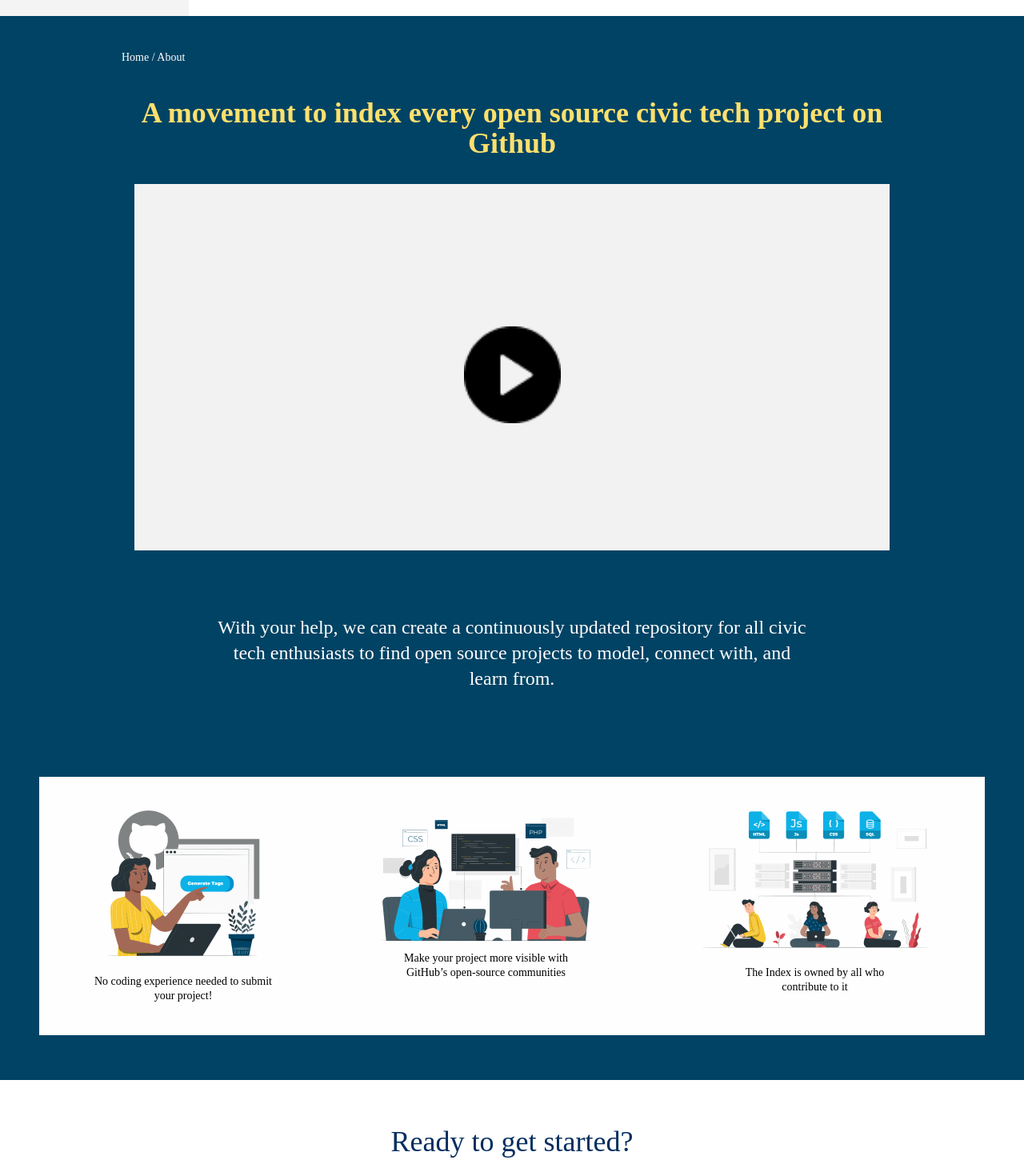
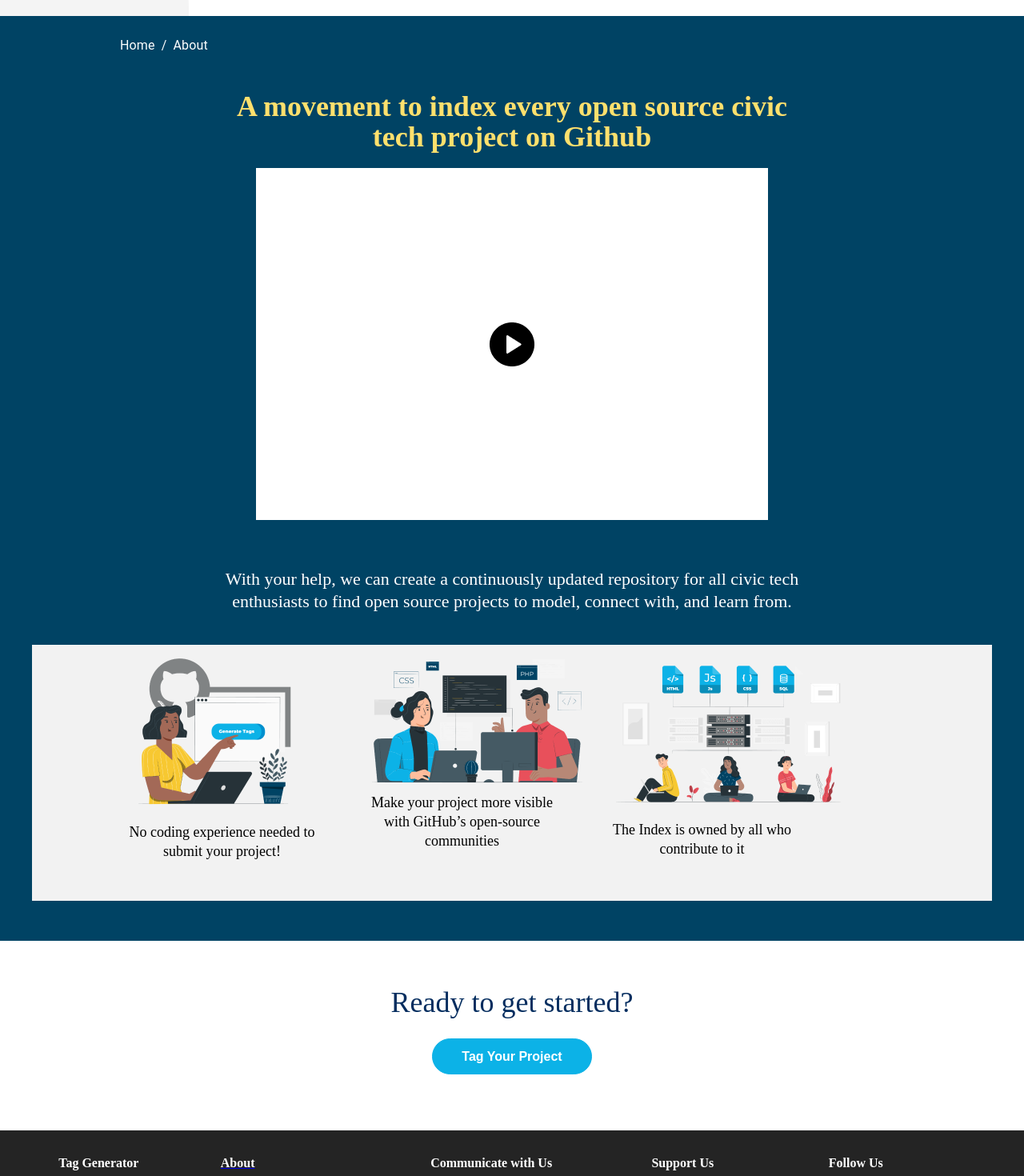
Before and after one commit to civictechindex/CTI-website-frontend, a React (Create React App) app: page /about in a window 1280 px wide. Shown: the part 80-1550 px from the top of the page at 80% size. Built offline with nearby package versions, Linux system fonts and the light colour scheme; what webfontloader would draw is missing.

Commit message:
added picturecard and navbedcrumbs to about page

```diff
--- /dev/null
+++ b/src/components/PictureCard/index.js
@@ -0,0 +1,80 @@
+import React from "react";
+import { Grid } from "@material-ui/core";
+import useStyles from "./styles.js";
+
+const PictureCard = () => {
+  const classes = useStyles();
+
+  return (
+    <>
+      <Grid container className={classes.picturesContainer}>
+        <Grid
+          item
+          xs={12}
+          lg={3}
+          container
+          direction="column"
+          justify="space-around"
+          alignItems="center"
+        >
+          <Grid item xs={12} lg={3}>
+            <img
+              src="/images/girlCoding.png"
+              alt="girl coding on her computer"
+            />
+          </Grid>
+          <Grid item xs={12} lg={3}>
+            <p className={classes.projectsText}>
+              No coding experience needed to submit your project!
+            </p>
+          </Grid>
+        </Grid>
+        <Grid
+          item
+          xs={12}
+          lg={3}
+          container
+          direction="column"
+          justify="center"
+          alignItems="center"
+        >
+          <Grid item xs={12} lg={3}>
+            <img
+              src="/images/girlandguyCoding.png"
+              alt="girl and guy coding"
+            />
+          </Grid>
+          <Grid item xs={12} lg={3}>
+            <p className={classes.projectsText}>
+              Make your project more visible with GitHub’s open-source
+              communities
+            </p>
+          </Grid>
+        </Grid>
+        <Grid
+          item
+          xs={12}
+          lg={3}
+          container
+          direction="column"
+          justify="center"
+          alignItems="center"
+        >
+          <Grid item xs={12} lg={3}>
+            <img
+              src="/images/groupCodingColor.png"
+              alt="group coding"
+            />
+          </Grid>
+          <Grid item xs={12} lg={3}>
+            <p className={classes.projectsText}>
+              The Index is owned by all who contribute to it
+            </p>
+          </Grid>
+        </Grid>
+      </Grid>
+    </>
+  );
+};
+
+export default PictureCard;
--- /dev/null
+++ b/src/components/PictureCard/styles.js
@@ -0,0 +1,41 @@
+import { createUseStyles } from "react-jss";
+
+const useStyles = createUseStyles((theme) => ({
+  picturesContainer: {
+    backgroundColor: "#F2F2F2",
+    fontFamily: "Work Sans",
+    margin: "auto",
+  },
+
+  projectsText: {
+    width: "250px",
+    textAlign: "center",
+    margin: "auto",
+    fontSize: "14px",
+    lineHeight: "18px",
+    fontWeight: "500",
+    paddingBottom: "50px",
+  },
+
+  "@media (min-width: 675px)": {
+    projectsText: {
+      fontSize: "18px",
+      lineHeight: "24px",
+      paddingBottom: "50px",
+    },
+  },
+
+  "@media (min-width: 900px)": {
+    picturesContainer: {
+      justifyContent: "spaceAround",
+      maxWidth: "1200px",
+      margin: "0 auto 50px auto",
+    },
+
+    projectsText: {
+      paddingBottom: "50px",
+    },
+  },
+}));
+
+export default useStyles;
--- a/src/pages/About/index.js
+++ b/src/pages/About/index.js
@@ -1,86 +1,84 @@
-import Header from '../../components/Header'
-import Footer from '../../components/Footer'
-import React from 'react'
-import useStyles from './styles.js'
-import '../../styles.css'
+import React, { useState } from "react";
+import NavBreadcrumb from "../../components/NavBreadcrumbs";
+import Header from "../../components/Header";
+import Footer from "../../components/Footer";
+import PictureCard from "../../components/PictureCard"
+import useStyles from "./styles.js";
+import "../../styles.css";
+import { Grid } from "@material-ui/core";
+
+
 
 const About = () => {
-  const classes = useStyles()
+  const crumbs = [
+    { name: "Home", href: "/home" },
+    { name: "About", href: "/about" },
+  ];
+
+  const classes = useStyles();
+
 
   return (
     <>
       <Header />
-      <div className={classes.page}>
-        <section className={classes.aboutSection}>
-          <div className={classes.urlDiv}>
-            <p className={classes.url}>Home / About</p>
-            </div>
-            <div className={classes.headingDiv}>
-            <h2 className={classes.heading}>
-              A movement to index every open source civic tech project on Github
-            </h2>
+      <Grid
+        Container
+        direction='column'
+        justify="center"
+        alignItems="center"
+        className={classes.mainContainer}
+      >
+        <Grid item xs={12} className={classes.navContainer}>
+          <NavBreadcrumb crumbs={crumbs} color="#FEFEFE" />
+        </Grid>
+        <Grid item xs={12} className={classes.headingContainer}>
+          <h1 className={classes.heading}>
+            A movement to index every open source civic tech project on Github
+          </h1>
+        </Grid>
+        <Grid item xs={12} container justify="center"
+            >
+          <Grid
+            item
+            xs={10}
+            md={8}
+            lg={6}
+            container
+            justify="center"
+            className={classes.videoContainer}
 
-          </div>
-          <div className={classes.videoDiv}>
+          >
             <img
               className={classes.playButtonImg}
               src="/images/playButton.png"
               alt="Video play button"
             />
-          </div>
-          <div className={classes.textSection}>
-            <h3 className={classes.text}>
-              With your help, we can create a continuously updated repository
-              for all civic tech enthusiasts to find open source projects to
-              model, connect with, and learn from.
-            </h3>
-          </div>
-        </section>
-        <section className={classes.projectSection}>
-          <div className={classes.projectsContainer}>
-            <div className={classes.projectsCard}>
-              <img
-                className={classes.projectsImg1}
-                src="/images/girlCoding.png"
-                alt="girl coding on her computer"
-              />
-              <p className={classes.projectsText}>
-                No coding experience needed to submit your project!
-              </p>
-            </div>
-            <div className={classes.projectsCard}>
-              <img
-                className={classes.projectsImg2}
-                src="/images/girlandguyCoding.png"
-                alt="girl and guy coding"
-              />
-              <p className={classes.projectsText}>
-                Make your project more visible with GitHub’s open-source
-                communities
-              </p>
-            </div>
-            <div className={classes.projectsCard}>
-              <img
-                className={classes.projectsImg3}
-                src="/images/groupCodingColor.png"
-                alt="group coding"
-              />
-              <p className={classes.projectsText3}>
-                The Index is owned by all who contribute to it
-              </p>
-            </div>
-          </div>
-        </section>
-        <section className={classes.getStartedSection}>
+          </Grid>
+        </Grid>
+        <Grid item xs={12} className={classes.textContainer}>
+          <h3 className={classes.text}>
+            With your help, we can create a continuously updated repository for
+            all civic tech enthusiasts to find open source projects to model,
+            connect with, and learn from.
+          </h3>
+        </Grid>
+        <Grid item xs={12}>
+          <PictureCard/>
+        </Grid>
+        <Grid item xs={12} container direction='column' justify="center"
+        alignItems="center" className={classes.getStartedContainer}>
+        <Grid item xs={12}>
           <h2 className={classes.getStartedHeading}>Ready to get started?</h2>
-          <button className={`${classes.getStartedBtn} ${classes.black}`}>
-            Tag Your Project
-          </button>
-        </section>
-      </div>
+          </Grid>
+          <Grid item xs={12}>
+          <button className={classes.getStartedBtn}>Tag Your Project</button>
+          </Grid>
+        </Grid>
+      </Grid>
+
       <Footer />
     </>
   );
-}
+};
 
-export default About
+export default About;
--- a/src/pages/About/styles.js
+++ b/src/pages/About/styles.js
@@ -1,381 +1,120 @@
-import { createUseStyles } from 'react-jss'
+import { createUseStyles } from "react-jss";
 
-const useStyles = createUseStyles( theme => ({
-  page: {
-    fontFamily: theme.primaryFontFamily,
-      boxSizing: 'border-box',
-      width: '100%',
+const useStyles = createUseStyles((theme) => ({
+  mainContainer: {
+    backgroundColor: "#004364",
+    fontFamily: "Work Sans",
   },
-/**********     ABOUT SECTION      **********/
-  aboutSection: {
-    width: '100%',
-    backgroundColor: '#004364',
-    //margin:'0px',
-
+  navContainer: {
+    paddingLeft: "20px",
   },
-  urlDiv:{
-    paddingTop:'24px',
-    paddingLeft: '16px',
-  },
-  url: {
-    fontSize: '12px',
-    lineHeight: '24px',
-    fontWeight: '400',
-    color:'#FEFEFE',
-    margin:'0px',
-  },
-  headingDiv:{
-    width:'300px',
-    margin:'auto',
-    paddingTop:'8px',
-    // paddingRight: '10px',
-    // paddingLeft: '10px',
-    // paddingBottom: '10px',
+  headingContainer: {
+    padding: "20px",
   },
   heading: {
-    fontSize: '21px',
-    fontWeight: '700',
-    lineHeight: '25px',
-    textAlign: 'center',
+    fontSize: "21px",
+    lineHeight: "25px",
+    fontWeight: "700",
+    textAlign: "center",
+    maxWidth: "320px",
+    margin: "0 auto",
   },
-  videoDiv:{
-    backgroundColor: '#F2F2F2',
-    width:'300px',
-    height:'128px',
-    marginTop:'10px',
-    margin:'auto',
-    paddingTop:'18px',
-    //paddingRight: '10px',
-    //paddingLeft: '10px',
+  videoContainer: {
+    backgroundColor: "white",
+    alignItems: "center",
+    height: "180px",
   },
-  playButtonImg: {
-    //transform: 'translate(0, 40px)',
-    marginLeft:'110px',
-    marginTop:'30px',
-    //margin:'auto',
-  },
-/**********     TEXT SECTION      **********/
-  textSection: {
-    color: theme.secondaryTextColor,
-    paddingTop:'64px',
-    paddingBottom:'41px',
-    textAlign: 'center',
-    width: '300px',
-    margin:'auto',
+
+  textContainer: {
+    paddingTop: "60px",
+    padding: "40px",
   },
   text: {
-    display: 'inline-block',
-    //width: '300px',
-    fontSize: '16px',
-    lineHeight: '20px',
-    fontWeight: '500',
-    //margin:'auto',
+    color: "#FFFFFF",
+    fontSize: "16px",
+    lineHeight: "20px",
+    fontWeight: "500",
+    maxWidth: "320px",
+    textAlign: "center",
+    margin: "0 auto",
   },
-/**********     PROJCETS SECTION      **********/
-  projectSection: {
-    backgroundColor: '#F2F2F2',
-  },
-  // projectsHeading: {
-  //   fontSize: '24px',
-  //   lineHeight: '32px',
-  //   //maxWidth: '470px',
-  //   margin: '0',
-  //   padding: '60px 20px'
-  // },
-  projectsContainer: {
-    display: 'flex',
-    flexDirection:'column',
-    // justifyContent: 'space-around',
-    // flexWrap: 'wrap',
-    textAlign: 'center',
-    paddingBottom: '40px',
-  },
-  // projectsCard: {
-  //   height: '293px',
-  //   margin: '15px'
-  // },
-  projectsImg1: {
-    marginTop:'25px',
-    width: '230px',
-    height: '218px',
-    //transform: 'translate(0, 40px)',
-  },
-  projectsImg2: {
-    width: '287px',
-    height: '167px',
-    marginTop:'47px',
-    //transform: 'translate(0, 40px)',
-  },
-  projectsImg3: {
-    width: '315px',
-    height: '212px',
-    marginTop:'20px',
-    //transform: 'translate(0, 10px)',
-  },
-  projectsText: {
-    width: '250px',
-    textAlign: 'center',
-    margin:'auto',
-    fontSize: '14px',
-    lineHeight: '18px',
-    fontWeight: '500',
-  },
-  // projectsText2: {
-  //   width: '303px',
-  //   transform: 'translate(0, 42px)',
-  // },
-  projectsText3: {
-    width: '200px',
-    textAlign: 'center',
-    margin:'auto',
-    marginBottom:'10px',
-    fontSize: '14px',
-    lineHeight: '18px',
-    fontWeight: '500',
-    //transform: 'translate(13%, 11px)',
-  },
-/**********     GET-STARTED SECTION     **********/
-  getStartedSection: {
+  getStartedContainer: {
     backgroundColor: theme.backgroundColor1,
-    // paddingTop: '31px',
-    // paddingBottom:'40px',
-    display: 'flex',
-    flexDirection:'column',
-    justifyContent: 'space-around',
-    margin: 'auto',
-    height: '176px',
   },
   getStartedHeading: {
-    fontWeight: '500',
-    fontSize: '20px',
-    lineHeight: '24px',
-    color:'#042D5F',
-    textAlign: 'center',
-    marginRight: 'auto',
-    marginLeft: 'auto',
-    marginTop: '32px',
-    marginBottom: '16px',
+    fontWeight: "500",
+    fontSize: "20px",
+    lineHeight: "24px",
+    color: "#042D5F",
+    textAlign: "center",
+    margin: "32px auto 16px auto",
   },
   getStartedBtn: {
-    display: 'inline-block',
-    fontWeight: 'bold',
-    fontSize: '16px',
+    fontWeight: "bold",
+    fontSize: "14px",
+    lineHeight: "16px",
     color: theme.button1TextColor,
     border: `1px solid ${theme.button1BG}`,
     backgroundColor: theme.button1BG,
-    borderRadius: '22.5px',
-    width: '200px',
-    height: '45px',
-    outline: 'none',
-    cursor: 'pointer',
-    margin: 'auto',
-    marginBottom: '40px',
+    borderRadius: "22.5px",
+    width: "200px",
+    height: "45px",
+    outline: "none",
+    cursor: "pointer",
+    margin: "auto",
+    marginBottom: "40px",
   },
-/**********     MEDIA-QUERIES     **********/
-'@media (min-width: 675px)': {
-  url: {
-    fontSize: '12px',
-  },
-  headingDiv:{
-    width:'432px',
+  "@media (min-width: 675px)": {
+    navContainer: {
+      pddingTop: "40px",
+      paddingLeft: "50px",
     },
     heading: {
-    fontSize: '28px',
-    lineHeight: '32px',
+      fontSize: "28px",
+      lineHeight: "32px",
+      maxWidth: "430px",
     },
-  videoDiv:{
-    backgroundColor: '#F2F2F2',
-    width:'500px',
-    height:'275px',
-    marginTop:'55px',
-    margin:'auto',
-    //paddingTop:'18px',
-    //paddingRight: '10px',
-    //paddingLeft: '10px',
+    videoContainer: {
+      backgroundColor: "white",
+      alignItems: "center",
+      margin: "0 auto",
+      height: "275px",
     },
-  playButtonImg: {
-    height:'85px',
-    width:'85px',
-    //transform: 'translate(0, 40px)',
-    marginLeft:'206px',
-    marginTop:'95px',
-    //margin:'auto',
+    text: {
+      maxWidth: "500px",
     },
-  /**********     TEXT SECTION      **********/
-  textSection: {
-    paddingTop:'56px',
-    paddingBottom:'83px',
-    width: '500px',
-    margin:'auto',
-  },
-  projectsImg1: {
-    marginTop:'40px',
-    width: '273px',
-    height: '259px',
-    //transform: 'translate(0, 40px)',
-  },
-  projectsImg2: {
-    width: '327px',
-    height: '191px',
-    marginTop:'58px',
-    //transform: 'translate(0, 40px)',
-  },
-  projectsImg3: {
-    width: '380px',
-    height: '256px',
-    marginTop:'36px',
-    //transform: 'translate(0, 10px)',
-  },
-  projectsText: {
-    width: '340px',
-    textAlign: 'center',
-    margin:'auto',
-    fontSize: '18px',
-    lineHeight: '24px',
-    fontWeight: '500',
-  },
-  // projectsText2: {
-  //   width: '303px',
-  //   transform: 'translate(0, 42px)',
-  // },
-  projectsText3: {
-    width: '270px',
-    textAlign: 'center',
-    margin:'auto',
-    marginBottom:'10px',
-    fontSize: '18px',
-    lineHeight: '24px',
-    fontWeight: '500',
-    //transform: 'translate(13%, 11px)',
-  },
-  // getStartedSection: {
-  //   height: '240px',
-  // },
     getStartedHeading: {
-    fontWeight: '500',
-    fontSize: '36px',
-    lineHeight: '42px',
-    color:'#042D5F',
-    textAlign: 'center',
-    marginRight: 'auto',
-    marginLeft: 'auto',
-    marginTop: '56px',
-    marginBottom: '24px',
+      fontSize: "36px",
+      lineHeight: "42px",
+      margin: "56px auto 24px auto",
     },
     getStartedBtn: {
-    display: 'inline-block',
-    width: '250px',
-    height: '48px',
-    marginBottom: '70px',
+      fontSize: "16px",
+      lineHeight: "18px",
+      marginBottom: "70px",
     },
   },
-
-'@media (min-width: 900px)': {
-  urlDiv:{
-    paddingTop:'40px',
-    paddingLeft: '152px',
-  },
-  url: {
-    fontSize: '14px',
-
-  },
-  headingDiv:{
-    width:'944px',
+  "@media (min-width: 900px)": {
+    navContainer: {
+      paddingLeft: "150px",
     },
     heading: {
-    fontSize: '36px',
-    lineHeight: '38px',
-    //paddingRight: '248px',
-    //paddingLeft: '248px',
+      fontSize: "36px",
+      lineHeight: "38px",
+      maxWidth: "750px",
     },
-  videoDiv:{
-    //backgroundColor: '#F2F2F2',
-    width:'944px',
-    height:'440px',
-    marginTop:'32px',
-    margin:'auto',
-    //paddingTop:'18px',
-    //paddingRight: '10px',
-    //paddingLeft: '10px',
-  },
-
-  playButtonImg: {
-    height:'121px',
-    width:'121px',
-    //transform: 'translate(0, 40px)',
-    marginLeft:'412px',
-    marginTop:'160px',
-    //margin:'auto',
-  },
-
-  textSection: {
-    width:'750px',
+    videoContainer: {
+      backgroundColor: "white",
+      alignItems: "center",
+      margin: "0 auto",
+      height: "440px",
     },
     text: {
-    display: 'inline-block',
-    //width: '300px',
-    fontSize: '24px',
-    lineHeight: '32px',
-    fontWeight: '500',
-    //margin:'auto',
+      fontSize: "22px",
+      lineHeight: "28px",
+      maxWidth: "750px",
     },
-    projectSection: {
-    backgroundColor: '#004364',
-    paddingBottom:'56px',
+  },
+}));
 
-  },
-  projectsContainer: {
-    margin:'auto',
-    width: '1182px',
-    display: 'flex',
-    flexDirection:'row',
-    justifyContent: 'space-around',
-    //flexWrap: 'wrap',
-    textAlign: 'center',
-    //paddingBottom: '40px',
-    backgroundColor: '#FEFEFE',
-  },
-  projectsImg1: {
-    marginTop:'25px',
-    width: '230px',
-    height: '218px',
-    //transform: 'translate(0, 40px)',
-  },
-  projectsImg2: {
-    width: '287px',
-    height: '167px',
-    marginTop:'47px',
-    //transform: 'translate(0, 40px)',
-  },
-  projectsImg3: {
-    width: '315px',
-    height: '212px',
-    marginTop:'20px',
-    //transform: 'translate(0, 10px)',
-  },
-  projectsText: {
-    width: '250px',
-    textAlign: 'center',
-    margin:'auto',
-    fontSize: '14px',
-    lineHeight: '18px',
-    fontWeight: '500',
-  },
-  // projectsText2: {
-  //   width: '303px',
-  //   transform: 'translate(0, 42px)',
-  // },
-  projectsText3: {
-    width: '200px',
-    textAlign: 'center',
-    margin:'auto',
-    marginBottom:'10px',
-    fontSize: '14px',
-    lineHeight: '18px',
-    fontWeight: '500',
-    //transform: 'translate(13%, 11px)',
-  },
-}
-}))
-
-export default useStyles
+export default useStyles;
```
Lines whose indentation alone changed are shown as unchanged.
